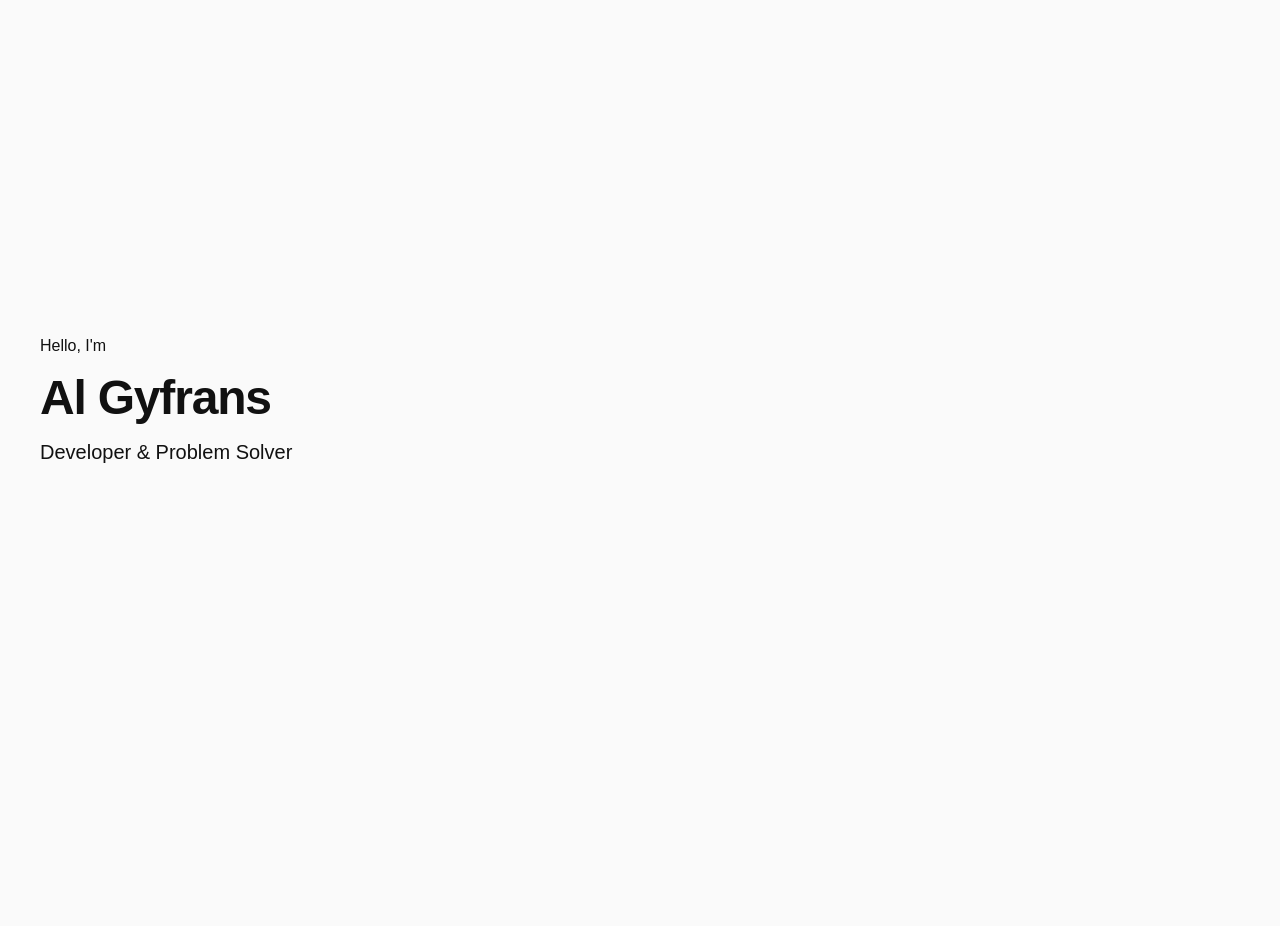
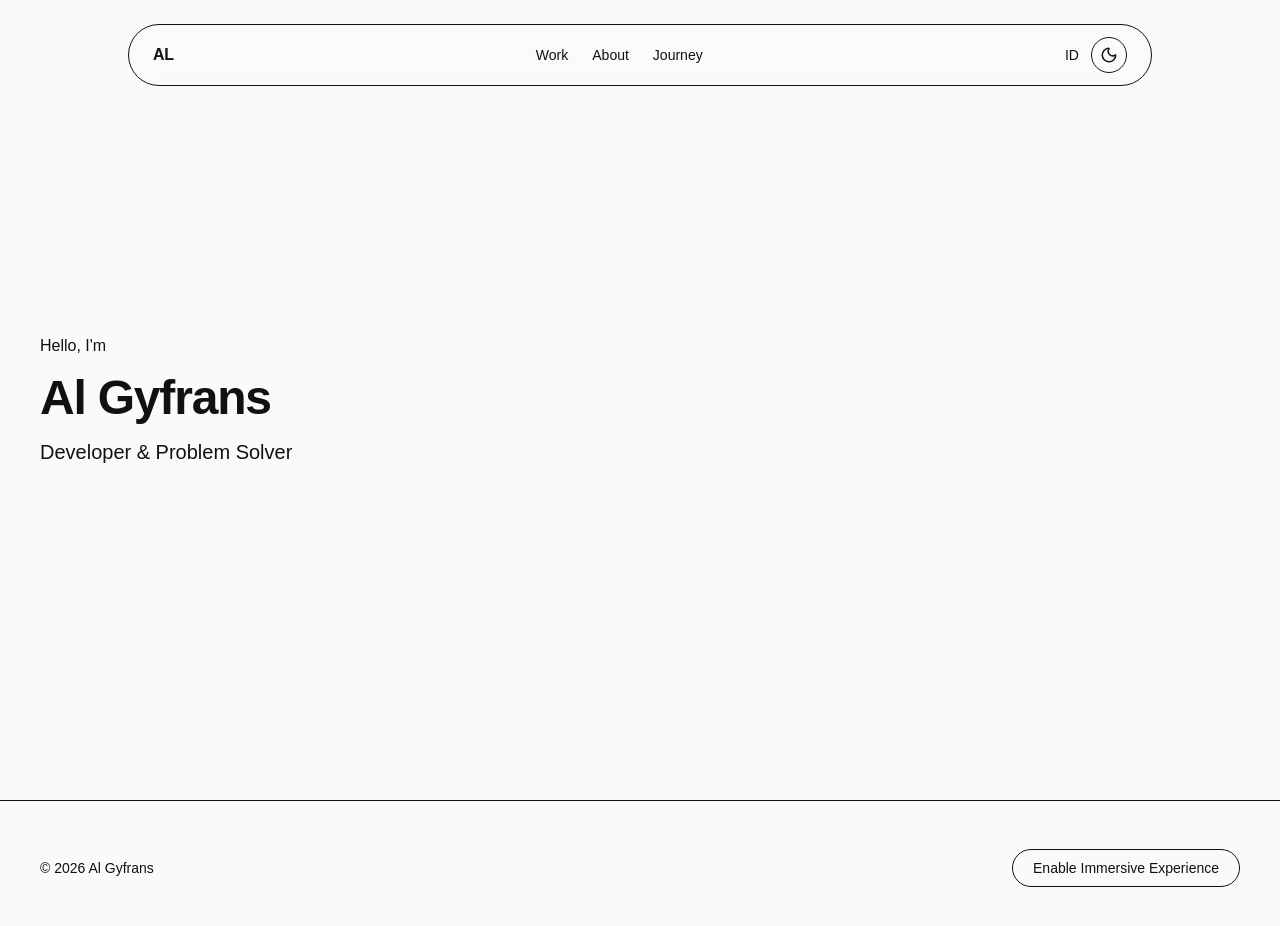
Before and after one commit to gyfrans/al-gyfrans-portfolio, a Next.js app: page /en in a window 1280 px wide. Shown: the top 926 px of the page. Before the commit the page ends 800 px from the top, so only its background shows below. Built offline with nearby package versions, Linux system fonts and the light colour scheme.

Commit message:
feat: create global layout system

```diff
--- a/src/app/[locale]/layout.tsx
+++ b/src/app/[locale]/layout.tsx
@@ -1,7 +1,11 @@
 import type { Metadata } from "next";
 import { ThemeProvider } from "@/components/providers/theme-provider";
 
+import Navbar from "@/components/layout/navbar";
+import Footer from "@/components/layout/footer";
+
 import "../globals.css";
+
 
 export const metadata: Metadata = {
   title:
@@ -11,18 +15,35 @@ export const metadata: Metadata = {
     "Personal portfolio of Al Gyfrans.",
 };
 
+
 export default function LocaleLayout({
   children,
 }: Readonly<{
   children: React.ReactNode;
 }>) {
+
   return (
-    <html lang="en" suppressHydrationWarning>
+    <html
+      lang="en"
+      suppressHydrationWarning
+    >
+
       <body>
+
         <ThemeProvider>
-          {children}
+
+          <Navbar />
+
+          <main>
+            {children}
+          </main>
+
+          <Footer />
+
         </ThemeProvider>
+
       </body>
+
     </html>
   );
 }
--- /dev/null
+++ b/src/components/common/language-switcher.tsx
@@ -0,0 +1,35 @@
+"use client";
+
+import Link from "next/link";
+import { usePathname } from "next/navigation";
+
+export default function LanguageSwitcher() {
+
+  const pathname = usePathname();
+
+  const currentLocale =
+    pathname.split("/")[1] || "en";
+
+  const nextLocale =
+    currentLocale === "en"
+      ? "id"
+      : "en";
+
+
+  return (
+    <Link
+      href={
+        pathname.replace(
+          `/${currentLocale}`,
+          `/${nextLocale}`
+        )
+      }
+      className="
+        text-sm
+        text-muted
+      "
+    >
+      {nextLocale.toUpperCase()}
+    </Link>
+  );
+}
--- /dev/null
+++ b/src/components/layout/footer.tsx
@@ -0,0 +1,48 @@
+import Container from "@/components/common/container";
+
+export default function Footer() {
+  return (
+    <footer className="
+      border-t
+      border-border
+      py-12
+    ">
+      <Container>
+
+        <div className="
+          flex
+          flex-col
+          gap-6
+          md:flex-row
+          md:items-center
+          md:justify-between
+        ">
+
+          <div>
+            <p className="text-sm text-muted">
+              © 2026 Al Gyfrans
+            </p>
+          </div>
+
+
+          <button
+            className="
+              rounded-full
+              border
+              border-border
+              px-5
+              py-2
+              text-sm
+              transition
+              hover:bg-surface
+            "
+          >
+            Enable Immersive Experience
+          </button>
+
+        </div>
+
+      </Container>
+    </footer>
+  );
+}
--- /dev/null
+++ b/src/components/layout/navbar.tsx
@@ -0,0 +1,68 @@
+"use client";
+
+import Link from "next/link";
+import ThemeToggle from "@/components/common/theme-toggle";
+import LanguageSwitcher from "@/components/common/language-switcher";
+
+export default function Navbar() {
+  return (
+    <header className="
+      fixed
+      top-6
+      left-1/2
+      z-50
+      w-[calc(100%-2rem)]
+      max-w-5xl
+      -translate-x-1/2
+    ">
+      <nav className="
+        flex
+        items-center
+        justify-between
+        rounded-full
+        border
+        border-border
+        bg-background/80
+        px-6
+        py-3
+        backdrop-blur-md
+      ">
+        <Link
+          href="/"
+          className="
+            font-semibold
+            tracking-tight
+          "
+        >
+          AL
+        </Link>
+
+        <div className="
+          hidden
+          items-center
+          gap-6
+          text-sm
+          text-muted
+          md:flex
+        ">
+          <Link href="#">
+            Work
+          </Link>
+
+          <Link href="#">
+            About
+          </Link>
+
+          <Link href="#">
+            Journey
+          </Link>
+        </div>
+
+        <div className="flex items-center gap-3">
+          <LanguageSwitcher />
+          <ThemeToggle />
+        </div>
+      </nav>
+    </header>
+  );
+}
```
